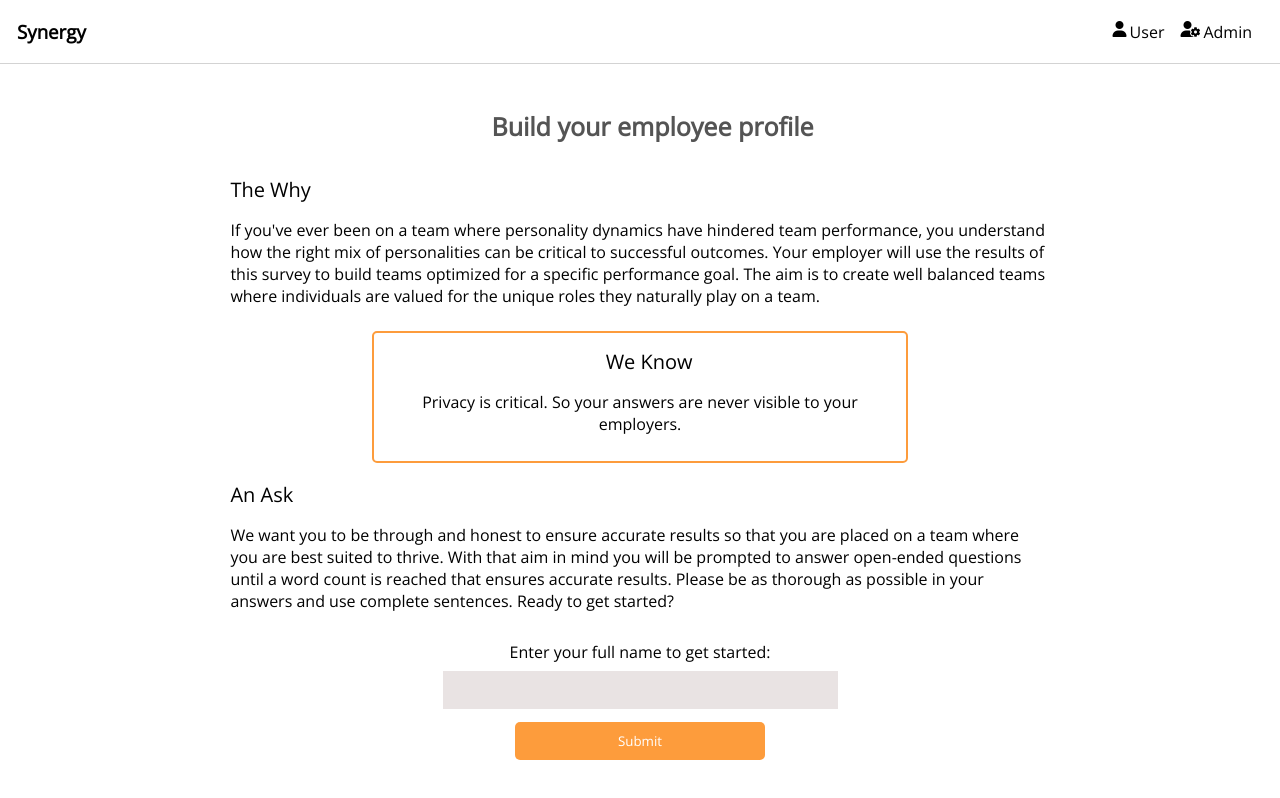
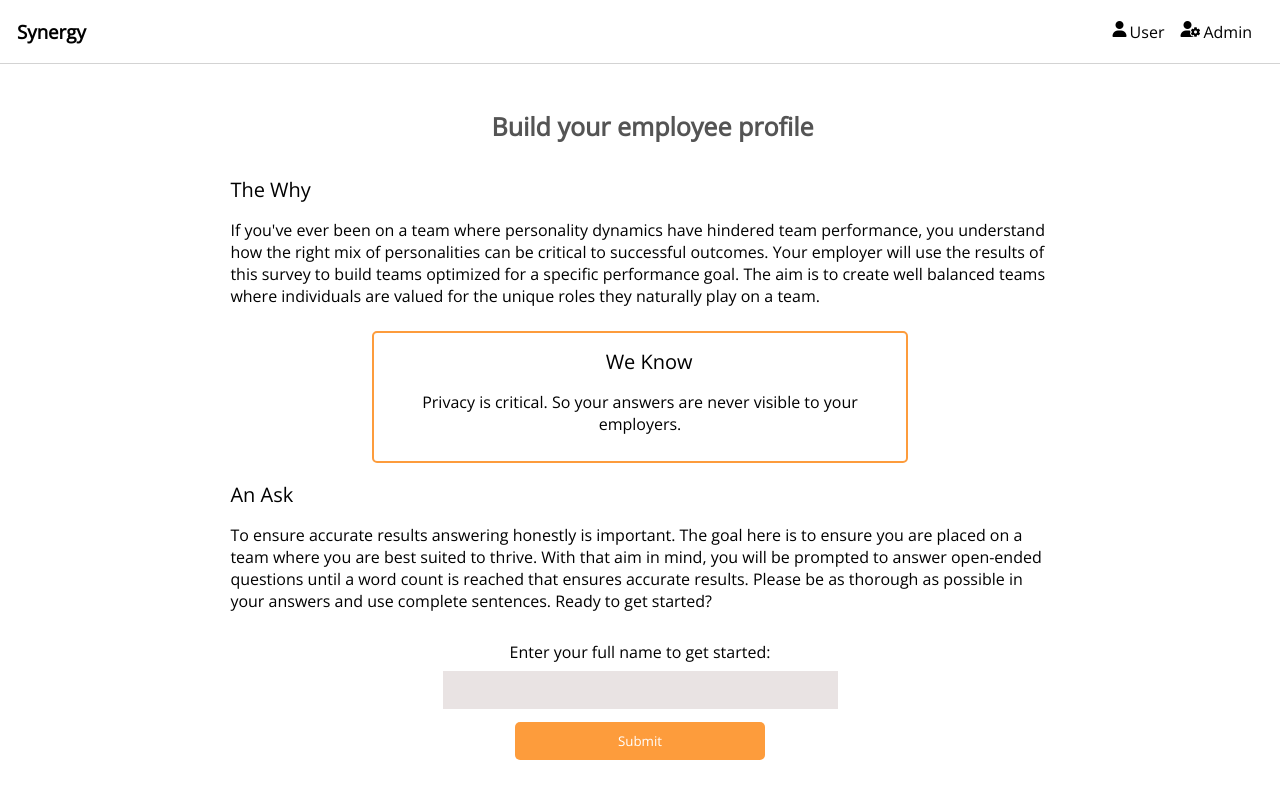
Before and after one commit to NCiarelli/synergy-angular, an Angular app: page /employee-survey in a window 1280 px wide. Built offline with nearby package versions, Linux system fonts and the light colour scheme.

Commit message:
changed wording of instructions for clarification

```diff
--- a/src/app/survey-form/survey-form.component.html
+++ b/src/app/survey-form/survey-form.component.html
@@ -35,12 +35,12 @@
       <div class="an-ask">
         <p class="bold-open">An Ask</p>
         <p>
-          We want you to be through and honest to ensure accurate results so
-          that you are placed on a team where you are best suited to thrive.
-          With that aim in mind you will be prompted to answer open-ended
-          questions until a word count is reached that ensures accurate results.
-          Please be as thorough as possible in your answers and use complete
-          sentences. Ready to get started?
+          To ensure accurate results answering honestly is important. The goal
+          here is to ensure you are placed on a team where you are best suited
+          to thrive. With that aim in mind, you will be prompted to answer
+          open-ended questions until a word count is reached that ensures
+          accurate results. Please be as thorough as possible in your answers
+          and use complete sentences. Ready to get started?
         </p>
       </div>
 
```
